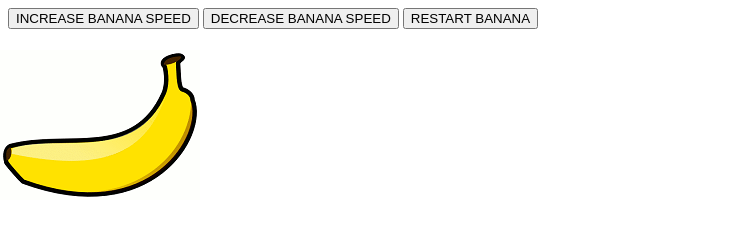
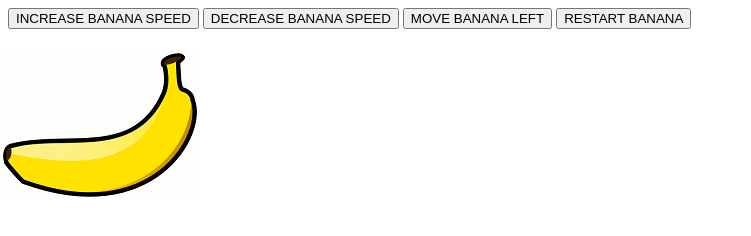
Before and after one commit to bholmdev/timer-events, a plain HTML site: page index.html in a window 1280 px wide. Shown: the whole page, without its empty margins (0-751 px from the left). Drawn offline with Linux system fonts and the light colour scheme.

Commit message:
added left movement

```diff
--- a/index.html
+++ b/index.html
@@ -15,6 +15,7 @@
     <img src="images/banana.png" alt="A yellow banana image" />
     <button type="button" onclick="moveBanana()">INCREASE BANANA SPEED</button>
     <button type="button" onclick="clearTimeout(bananaTimer);">DECREASE BANANA SPEED</button>
+    <button type="button" onclick="moveLeft()">MOVE BANANA LEFT</button>
     <button type="button" onclick="reloadPage()">RESTART BANANA</button>
     <script>
         let xPosition = 0;
@@ -26,6 +27,12 @@
             bananaTimer = setTimeout(moveBanana, 50);
         }
 
+        function moveLeft() {
+            xPosition -= 1;
+            theBanana.style.left = xPosition + 'px';
+            bananaTimer = setTimeout(moveLeft, 50);
+        }
+
         function reloadPage() {
             location.reload();
         }
```
